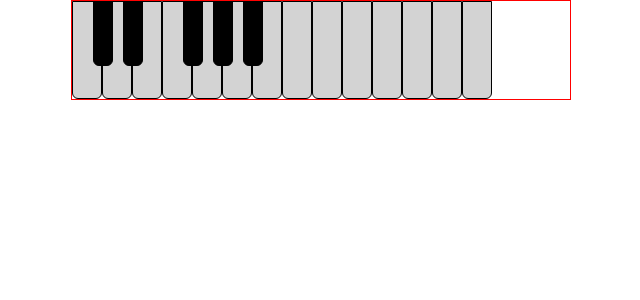
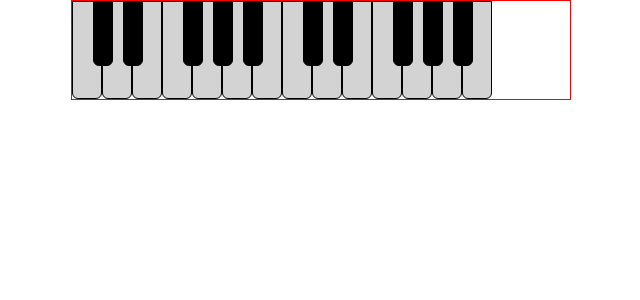
Before and after one commit to Jay-snow/react-tone-piano, a React (Create React App) app: page / in a window 1280 px wide. Shown: the top 300 px of the page, without its empty margins (319-959 px from the left). Built offline with nearby package versions, Linux system fonts and the light colour scheme.

Commit message:
Apparently there is no such thing as e sharp. Who knew?

```diff
--- a/src/layout/piano_wrapper.tsx
+++ b/src/layout/piano_wrapper.tsx
@@ -33,8 +33,8 @@ function PianoWrapper() {
 
     function initBlackKeys() {
 
-        let sound_library = ["C#3", "D#3", "E#3", "F#3", "G#3"]
-        let margin_library = [6, 36, 96, 126, 156]
+        let sound_library = ["C#3", "D#3", "F#3", "G#3", "A#3", "C#4", "D#4", "F#4", "G#4", "A#4",];
+        let margin_library = [6, 36, 96, 126, 156, 216, 246, 306, 336, 366];
         let sound_collection = []
 
 
@@ -69,13 +69,31 @@ function PianoWrapper() {
 
             stateCopy[id].isPlaying = true;
             setNotes(stateCopy);
-            console.log(stateCopy)
+        }
+
+    }
+
+    function clickBlackKeyHandler(e: any) {
+        let note = e.target.dataset.note;
+        let id = parseInt(e.target.dataset.id);
+        console.log(note)
+        let isPlaying = (e.target.dataset.playing === 'true');
+        if (e.buttons === 1 && !isPlaying) {
+            Tone.start();
+            console.log('noise')
+            synth.triggerAttack(note);
+            e.target.dataset.playing = 'true';
+            //Update state by first making a clone.
+            //This is a best practice, I forget why.
+            let stateCopy = [...blackKeys];
+
+            stateCopy[id].isPlaying = true;
+            setblackKeys(stateCopy);
         }
 
     }
 
     //Utility method, used to stop playing music.
-
     function releaseAttack(e: any) {
         e.target.dataset.playing = 'false';
         //Update state
@@ -83,6 +101,15 @@ function PianoWrapper() {
         let id = parseInt(e.target.dataset.id);
         stateCopy[id].isPlaying = false;
         setNotes(stateCopy);
+        synth.triggerRelease();
+    }
+    function releaseBlackKeyAttack(e: any) {
+        e.target.dataset.playing = 'false';
+        //Update state
+        let stateCopy = [...blackKeys];
+        let id = parseInt(e.target.dataset.id);
+        stateCopy[id].isPlaying = false;
+        setblackKeys(stateCopy);
         synth.triggerRelease();
     }
 
@@ -93,15 +120,10 @@ function PianoWrapper() {
                 <Key draggable="false" key={note.id} id={note.id} releaseAttack={releaseAttack} clickHandler={clickHandler} isPlaying={note.isPlaying} note={note.note} />
             )}
             {blackKeys.map((key, i) =>
-                <BlackKey draggable="false" key={key.id} id={key.id} releaseAttack={releaseAttack} clickHandler={clickHandler} margin={key.margin} isPlaying={key.isPlaying} note={key.note} />
+                <BlackKey draggable="false" key={key.id} id={key.id} releaseAttack={releaseBlackKeyAttack} clickHandler={clickBlackKeyHandler} margin={key.margin} isPlaying={key.isPlaying} note={key.note} />
             )
             }
-            {/* <BlackKey draggable="false" id={1} releaseAttack={releaseAttack} clickHandler={clickHandler} isPlaying={false} note={"C#3"} /> */}
-            {/* <div className="black-key" style={{ marginLeft: 6 }}> </div>
-            <div className="black-key" style={{ marginLeft: 36 }}> </div>
-            <div className="black-key" style={{ marginLeft: 96 }}> </div>
-            <div className="black-key" style={{ marginLeft: 126 }}> </div>
-            <div className="black-key" style={{ marginLeft: 156 }}> </div> */}
+
         </div>
     );
 }
```
